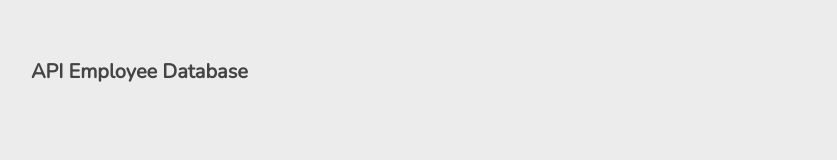
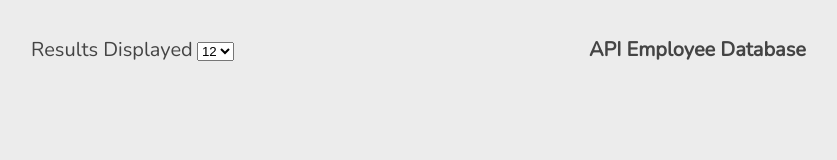
Before and after one commit to TypeErrorDev/FSJS-5-API-Requests, a plain HTML site: page index.html in a window 1280 px wide. Shown: the whole page, without its empty margins (52-889 px from the left). Drawn offline with nearby package versions, Linux system fonts and the light colour scheme; no server answers.

Commit message:
ADD: results displayed dropdown,  trying to work on dynamically updating the API url based on the dropdown selection

```diff
--- a/css/styles.css
+++ b/css/styles.css
@@ -27,16 +27,25 @@ header {
 .header-inner-container {
   max-width: 1180px;
   margin: auto;
+  display: flex;
+  flex-direction: column;
+  align-items: center;
+  justify-content: center;
+}
+
+#resultsLabel {
+  font-size: 1.25em;
+  color: rgba(50, 50, 50, 0.9);
 }
 
 header h1 {
   font-size: 1.25em;
   color: rgba(50, 50, 50, 0.9);
-  margin-top: 35px;
 }
 
 .search-input {
   padding: 0.4rem 1rem;
+  margin-bottom: 30px;
   border: 1px solid rgba(200, 200, 200, 0.9);
   border-radius: 0.25rem 0 0 0.25rem;
   max-width: 20rem;
@@ -234,6 +243,8 @@ header h1 {
   .header-inner-container {
     display: flex;
     flex-direction: row;
+    align-items: center;
+    align-self: center;
     flex-wrap: nowrap;
     justify-content: space-between;
     padding-right: 25px;
--- a/index.html
+++ b/index.html
@@ -15,6 +15,17 @@
         ======================== -->
     <header>
       <div class="header-inner-container">
+        <div class="resultsDisplayed">
+          <label for="resultsDisplayed" id="resultsLabel"
+            >Results Displayed</label
+          >
+          <select name="resultsDisplayed" id="resultsDisplayed">
+            <option value="12">12</option>
+            <option value="24">24</option>
+            <option value="36">36</option>
+            <option value="48">48</option>
+          </select>
+        </div>
         <div class="header-text-container">
           <h1>API Employee Database</h1>
         </div>
--- a/js/app.js
+++ b/js/app.js
@@ -1,7 +1,11 @@
 const gallery = document.querySelector("#gallery");
 const body = document.querySelector("body");
 const search = document.querySelector(".search-container");
-const apiURL = "https://randomuser.me/api/?nat=us&results=12";
+const apiURL12 = "https://randomuser.me/api/?nat=us&results=12";
+// const apiURL12 = "https://randomuser.me/api/?nat=us&results=" + numOfResults;
+// const apiURL24 = "https://randomuser.me/api/?nat=us&results=24";
+// const apiURL36 = "https://randomuser.me/api/?nat=us&results=36";
+// const apiURL48 = "https://randomuser.me/api/?nat=us&results=48";
 let employeeData = "";
 let employeeNumber = "";
 
@@ -10,7 +14,7 @@ function fetchData(url) {
   return fetch(url).then((res) => res.json());
 }
 
-fetchData(apiURL)
+fetchData(apiURL12)
   .then((data) => data.results)
   .then(employeeAppend)
   .then(searchBar)
@@ -88,7 +92,7 @@ function closeButton() {
   const closeBtn = document.querySelector("#modal-close-btn");
   const modal = document.querySelector(".modal-container");
   if (closeBtn) {
-    closeBtn.addEventListener("click", (e) => {
+    closeBtn.addEventListener("click", () => {
       body.removeChild(modal);
     });
   }
```
